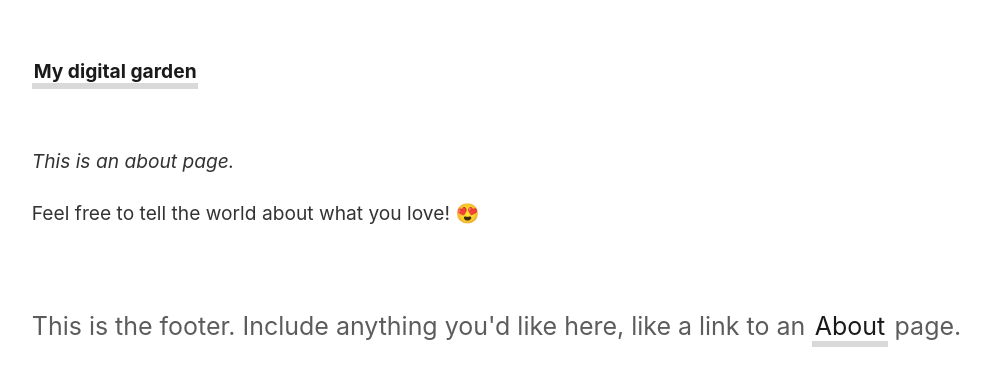
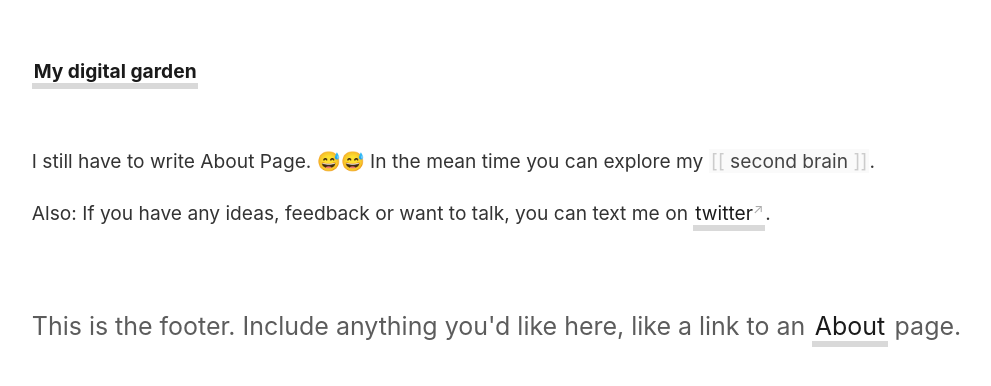
Before and after one commit to Beingpax/Mydigitalgarden, a Jekyll site: the page built from _pages/about.md, in a window 1280 px wide. Shown: the top 386 px of the page, without its empty margins (45-1036 px from the left). Built offline with Jekyll 4.4.1, drawn with Linux system fonts in a browser that asks for light colours.

Commit message:
Update about.md

```diff
--- a/_pages/about.md
+++ b/_pages/about.md
@@ -4,6 +4,6 @@
 permalink: /about
 ---
 
-*This is an about page.*
+I still have to write About Page. 😅😅 In the mean time you can explore my [[second brain]].
 
-Feel free to tell the world about what you love! 😍
+Also: If you have any ideas, feedback or want to talk, you can text me on [twitter](https://twitter.com/beingPax).
```
